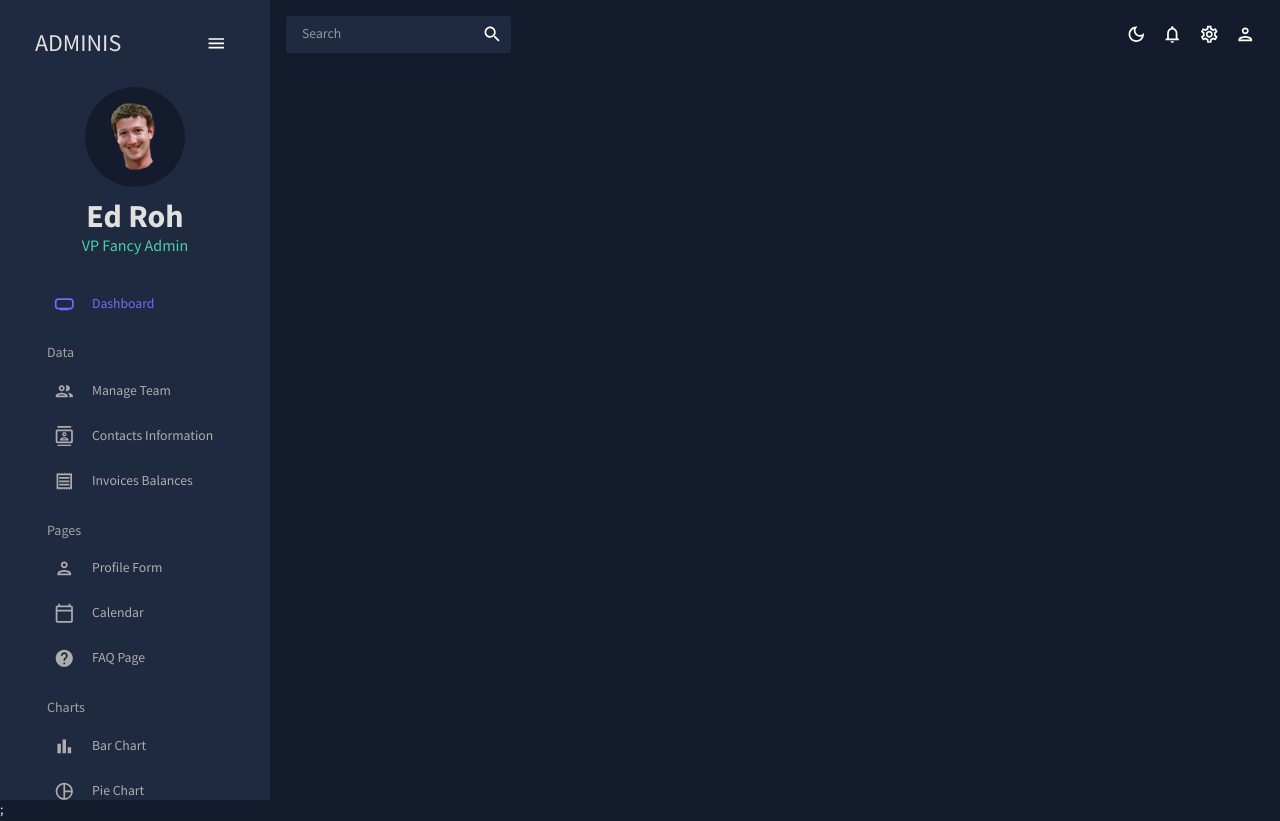
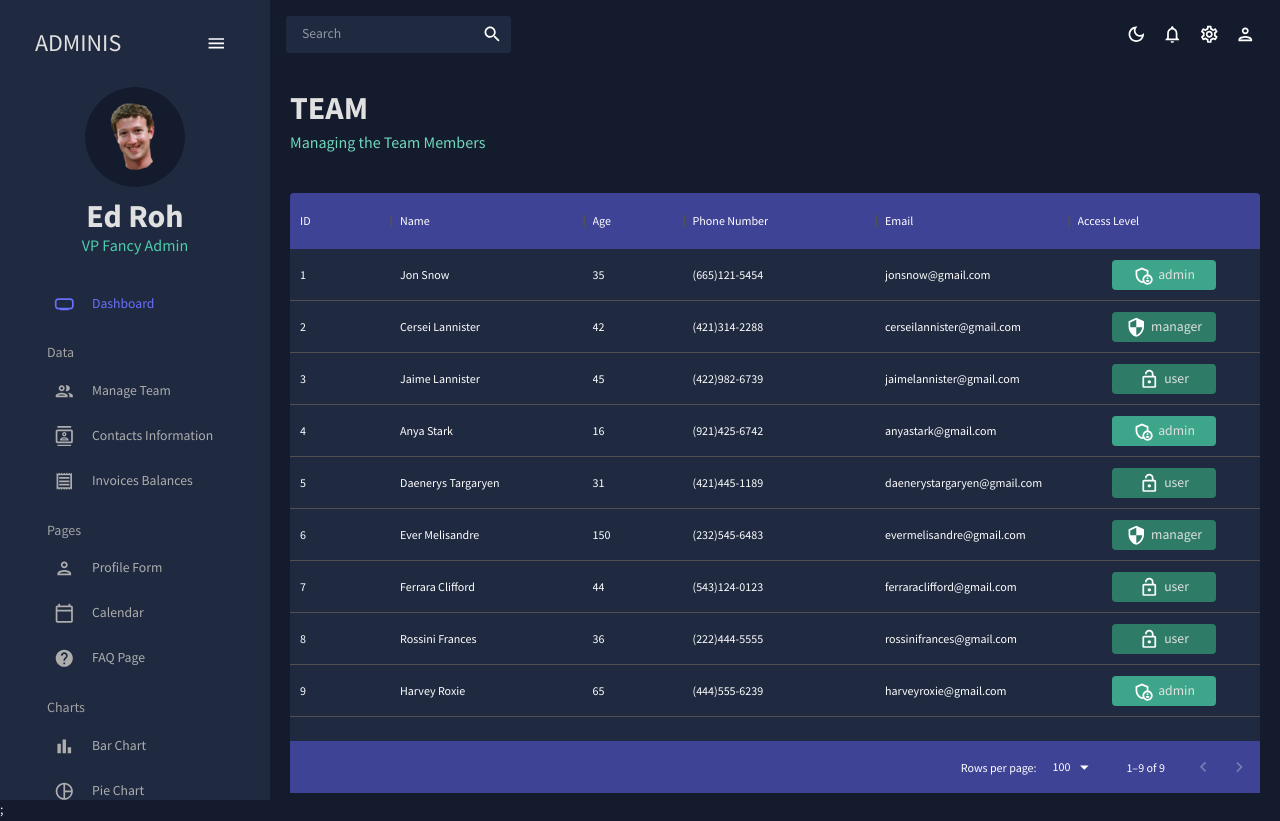
Before and after one commit to eabasguliyev/ReactAdminDashboard, a React (Create React App) app: page /team in a window 1280 px wide. Built offline with nearby package versions, Linux system fonts and the light colour scheme.

Commit message:
Tables with Mui Data Grid

```diff
--- a/src/App.js
+++ b/src/App.js
@@ -4,9 +4,9 @@
 import AppBar from "./scenes/global/AppBar";
 import NavBar from "./scenes/global/NavBar";
 import Dashboard from "./scenes/dashboard";
-// import Team from "./scenes/team";
-// import Invoices from "./scenes/invoice";
-// import Contacts from "./scenes/contacts";
+import Team from "./scenes/team";
+import Invoices from "./scenes/invoices";
+import Contacts from "./scenes/contacts";
 // import Bar from "./scenes/bar";
 // import Form from "./scenes/form";
 // import Line from "./scenes/line";
@@ -29,9 +29,9 @@
             <Routes>
               <Route path="/" element={<Dashboard />} />
               <Route path="/dashboard" element={<Dashboard />} />
-              {/* <Route path="/team" element={<Team />} /> */}
-              {/* <Route path="/contacts" element={<Contacts />} /> */}
-              {/* <Route path="/invoices" element={<Invoices />} /> */}
+              <Route path="/team" element={<Team />} />
+              <Route path="/contacts" element={<Contacts />} />
+              <Route path="/invoices" element={<Invoices />} />
               {/* <Route path="/form" element={<Form />} /> */}
               {/* <Route path="/bar" element={<Bar />} /> */}
               {/* <Route path="/pie" element={<Pie />} /> */}
--- /dev/null
+++ b/src/scenes/contacts/index.jsx
@@ -0,0 +1,102 @@
+import { Box, useTheme } from "@mui/material";
+import { DataGrid, GridToolbar } from "@mui/x-data-grid";
+import { tokens } from "../../theme";
+import { mockDataContacts } from "../../data/mockData";
+import Header from "../../components/Header";
+
+const Contacts = () => {
+  const theme = useTheme();
+  const colors = tokens(theme.palette.mode);
+  const columns = [
+    {
+      field: "id",
+      headerName: "ID",
+      flex: 0.5,
+    },
+    { field: "registratId", headerName: "Registrar ID" },
+    {
+      field: "name",
+      headerName: "Name",
+      flex: 1,
+      cellClassName: "name-column--cell",
+    },
+    {
+      field: "age",
+      headerName: "Age",
+      type: "number",
+      headerAlign: "left",
+      align: "left",
+    },
+    {
+      field: "phone",
+      headerName: "Phone Number",
+      flex: 1,
+    },
+    {
+      field: "email",
+      headerName: "Email",
+      flex: 1,
+    },
+    {
+      field: "address",
+      headerName: "Address",
+      flex: 1,
+    },
+    {
+      field: "city",
+      headerName: "City",
+      flex: 1,
+    },
+    {
+      field: "zipCode",
+      headerName: "ZipCode",
+      flex: 1,
+    },
+  ];
+
+  return (
+    <Box m="20px">
+      <Header
+        title="CONTACTS"
+        subtitle="List of Contacts for Future References"
+      />
+      <Box
+        m="40px 0 0 0"
+        height="75vh"
+        sx={{
+          "& .MuiDataGrid-root": {
+            border: "none",
+          },
+          "& .MuiDataGrid-cell": {
+            borderBottom: "none",
+          },
+          "& .name-column-cell": {
+            color: colors.greenAccent[300],
+          },
+          "& .MuiDataGrid-columnHeaders": {
+            backgroundColor: colors.blueAccent[700],
+            borderBottom: "none",
+          },
+          "& .MuiDataGrid-virtualScroller": {
+            backgroundColor: colors.primary[400],
+          },
+          "& .MuiDataGrid-footerContainer": {
+            borderTop: "none",
+            backgroundColor: colors.blueAccent[700],
+          },
+          "& .MuiDataGrid-toolbarContainer .MuiButton-text": {
+            color: `${colors.grey[100]} !important`,
+          },
+        }}
+      >
+        <DataGrid
+          rows={mockDataContacts}
+          columns={columns}
+          components={{ Toolbar: GridToolbar }}
+        />
+      </Box>
+    </Box>
+  );
+};
+
+export default Contacts;
--- /dev/null
+++ b/src/scenes/invoices/index.jsx
@@ -0,0 +1,85 @@
+import { Box, Typography, useTheme } from "@mui/material";
+import { DataGrid } from "@mui/x-data-grid";
+import { tokens } from "../../theme";
+import { mockDataInvoices } from "../../data/mockData";
+import Header from "../../components/Header";
+
+const Invoices = () => {
+  const theme = useTheme();
+  const colors = tokens(theme.palette.mode);
+  const columns = [
+    {
+      field: "id",
+      headerName: "ID",
+      flex: 0.5,
+    },
+    {
+      field: "name",
+      headerName: "Name",
+      flex: 1,
+      cellClassName: "name-column--cell",
+    },
+    {
+      field: "phone",
+      headerName: "Phone Number",
+      flex: 1,
+    },
+    {
+      field: "email",
+      headerName: "Email",
+      flex: 1,
+    },
+    {
+      field: "cost",
+      headerName: "Cost",
+      flex: 1,
+      renderCell: ({ row: { cost } }) => (
+        <Typography color={colors.greenAccent[500]}>{cost}</Typography>
+      ),
+    },
+    {
+      field: "date",
+      headerName: "Date",
+      flex: 1,
+    },
+  ];
+
+  return (
+    <Box m="20px">
+      <Header title="INVOICES" subtitle="List of Invoice Balances" />
+      <Box
+        m="40px 0 0 0"
+        height="75vh"
+        sx={{
+          "& .MuiDataGrid-root": {
+            border: "none",
+          },
+          "& .MuiDataGrid-cell": {
+            borderBottom: "none",
+          },
+          "& .name-column-cell": {
+            color: colors.greenAccent[300],
+          },
+          "& .MuiDataGrid-columnHeaders": {
+            backgroundColor: colors.blueAccent[700],
+            borderBottom: "none",
+          },
+          "& .MuiDataGrid-virtualScroller": {
+            backgroundColor: colors.primary[400],
+          },
+          "& .MuiDataGrid-footerContainer": {
+            borderTop: "none",
+            backgroundColor: colors.blueAccent[700],
+          },
+          "& .MuiCheckbox-root": {
+            color: `${colors.greenAccent[200]} !important`,
+          },
+        }}
+      >
+        <DataGrid rows={mockDataInvoices} columns={columns} checkboxSelection />
+      </Box>
+    </Box>
+  );
+};
+
+export default Invoices;
--- /dev/null
+++ b/src/scenes/team/index.jsx
@@ -0,0 +1,107 @@
+import { Box, Typography, useTheme } from "@mui/material";
+import { DataGrid } from "@mui/x-data-grid";
+import { tokens } from "../../theme";
+import { mockDataTeam } from "../../data/mockData";
+import AdminPanelSettingsOutlinedIcon from "@mui/icons-material/AdminPanelSettingsOutlined";
+import SecurityOutlinedIcon from "@mui/icons-material/SecurityOutlined";
+import LockOpenOutlinedIcon from "@mui/icons-material/LockOpenOutlined";
+import Header from "../../components/Header";
+
+const Team = () => {
+  const theme = useTheme();
+  const colors = tokens(theme.palette.mode);
+  const columns = [
+    {
+      field: "id",
+      headerName: "ID",
+    },
+    {
+      field: "name",
+      headerName: "Name",
+      flex: 1,
+      cellClassName: "name-column--cell",
+    },
+    {
+      field: "age",
+      headerName: "Age",
+      type: "number",
+      headerAlign: "left",
+      align: "left",
+    },
+    {
+      field: "phone",
+      headerName: "Phone Number",
+      flex: 1,
+    },
+    {
+      field: "email",
+      headerName: "Email",
+      flex: 1,
+    },
+    {
+      field: "access",
+      headerName: "Access Level",
+      flex: 1,
+      renderCell: ({ row: { access } }) => {
+        return (
+          <Box
+            width="60%"
+            m="0 auto"
+            p="5px"
+            display="flex"
+            justifyContent="center"
+            backgroundColor={
+              access === "admin"
+                ? colors.greenAccent[600]
+                : colors.greenAccent[700]
+            }
+            borderRadius="4px"
+          >
+            {access === "admin" && <AdminPanelSettingsOutlinedIcon />}
+            {access === "manager" && <SecurityOutlinedIcon />}
+            {access === "user" && <LockOpenOutlinedIcon />}
+            <Typography color={colors.grey[100]} sx={{ ml: "5px" }}>
+              {access}
+            </Typography>
+          </Box>
+        );
+      },
+    },
+  ];
+
+  return (
+    <Box m="20px">
+      <Header title="TEAM" subtitle="Managing the Team Members" />
+      <Box
+        m="40px 0 0 0"
+        height="75vh"
+        sx={{
+          "& .MuiDataGrid-root": {
+            border: "none",
+          },
+          "& .MuiDataGrid-cell": {
+            borderBottom: "none",
+          },
+          "& .name-column-cell": {
+            color: colors.greenAccent[300],
+          },
+          "& .MuiDataGrid-columnHeaders": {
+            backgroundColor: colors.blueAccent[700],
+            borderBottom: "none",
+          },
+          "& .MuiDataGrid-virtualScroller": {
+            backgroundColor: colors.primary[400],
+          },
+          "& .MuiDataGrid-footerContainer": {
+            borderTop: "none",
+            backgroundColor: colors.blueAccent[700],
+          },
+        }}
+      >
+        <DataGrid rows={mockDataTeam} columns={columns} />
+      </Box>
+    </Box>
+  );
+};
+
+export default Team;
```
